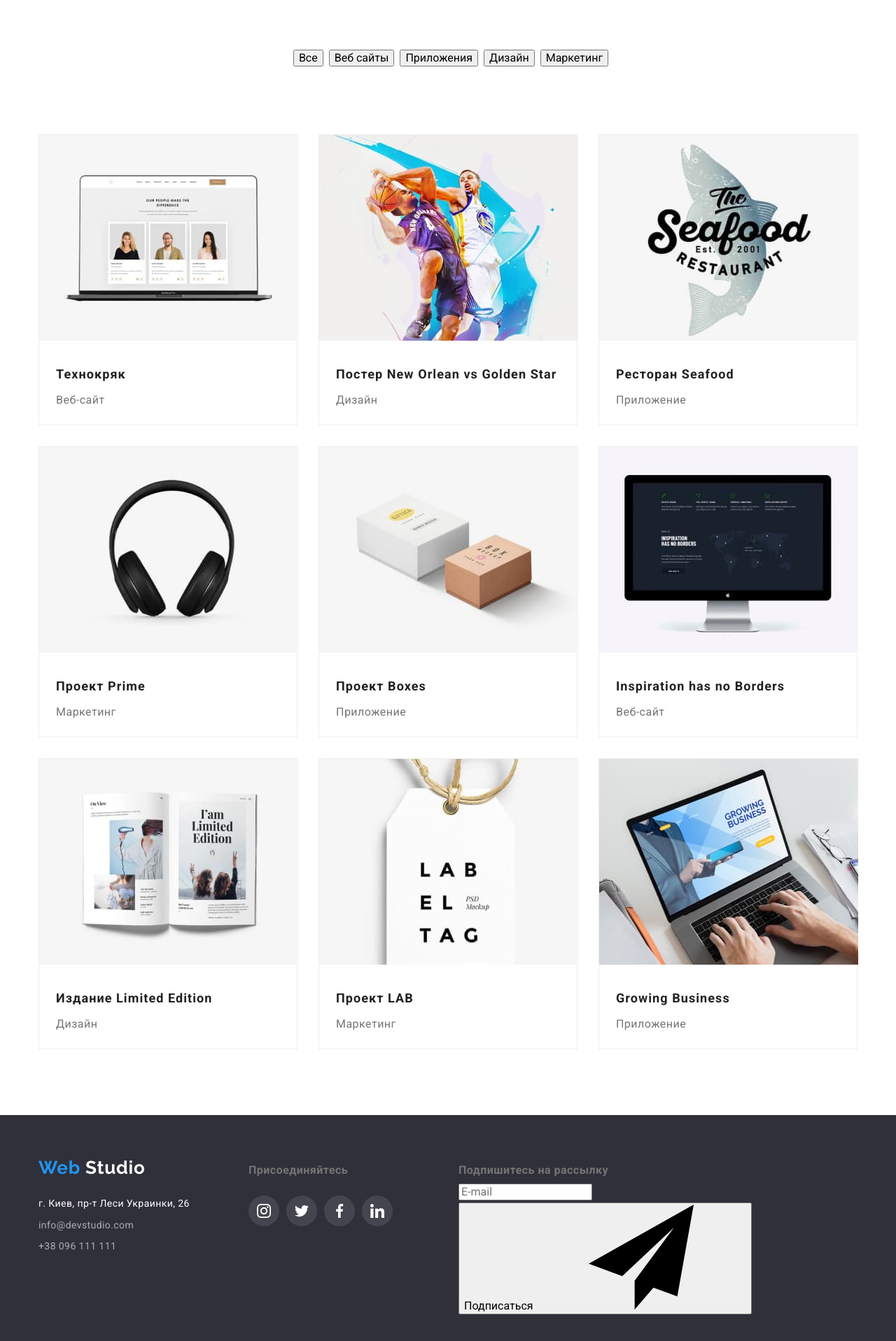
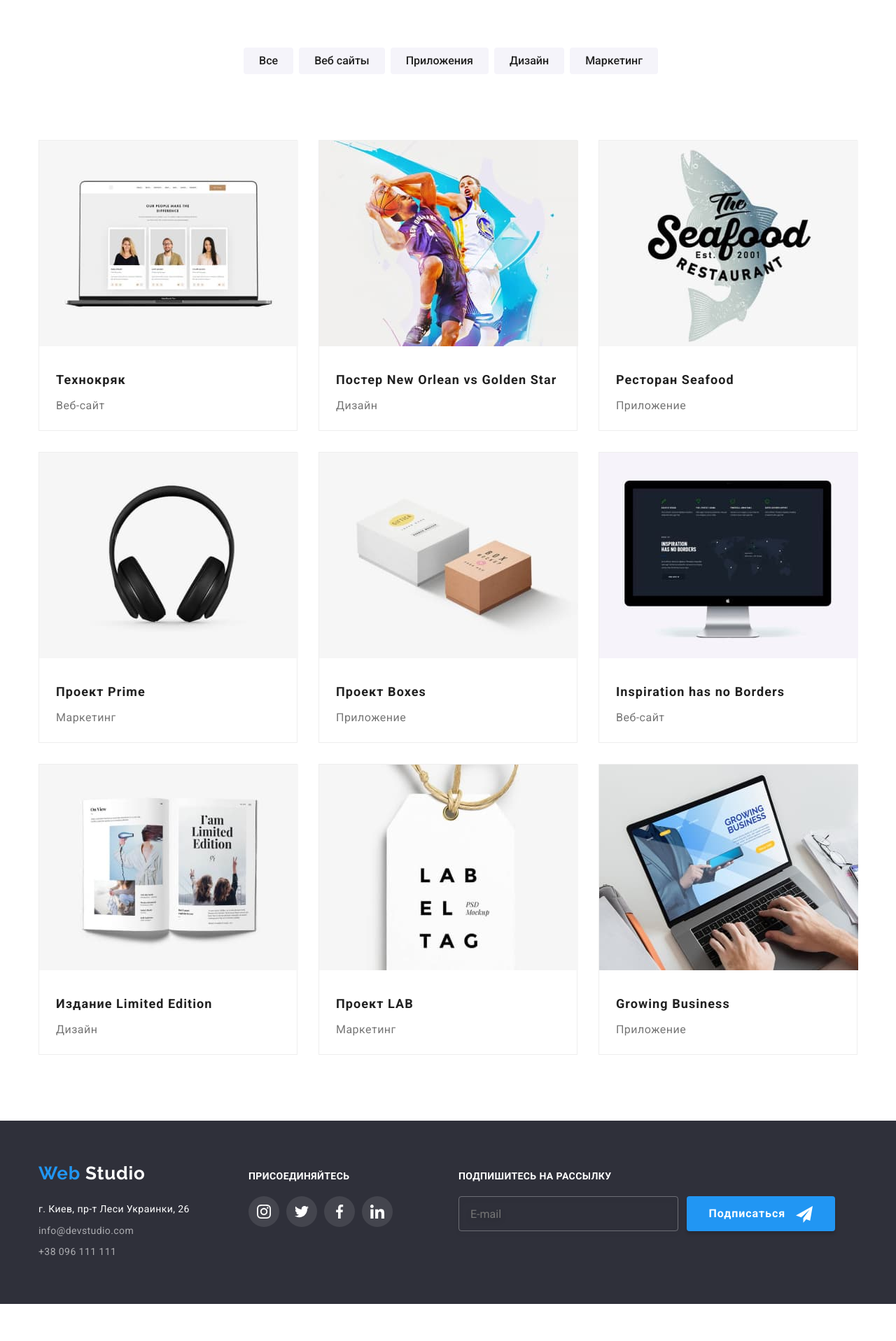
Before and after one commit to pasha836/goit-markup-hw-06, a plain HTML site: page portfolio.html in a window 1280 px wide. Shown: the part 105-2022 px from the top of the page at 70% size. After the commit the page ends 1969 px from the top, so only its background shows below. Drawn offline with Linux system fonts and the light colour scheme.

Commit message:
изменил размеры ссылок

```diff
--- a/css/style.css
+++ b/css/style.css
@@ -99,6 +99,8 @@ body {
 	margin-right: 50px;
 }
 .menu-link {
+	padding-top: 32px;
+	padding-bottom: 32px;
 	font-family: Roboto;
 	font-style: normal;
 	font-weight: 500;
@@ -276,7 +278,6 @@ h1 {
 	background-color: var(--white-color);
 	border: 1px solid rgba(0, 0, 0, 0.1);
 	border-radius: 50%;
-	outline: none;
 }
 .close-modal svg {
 	width: 10px;
@@ -473,14 +474,16 @@ h2 {
 	margin-right: 0;
 }
 .our-team-social-item > a {
-	width: 20px;
-	height: 20px;
+	width: 44px;
+	height: 44px;
 	display: flex;
-	margin: 12px;
 	line-height: 0;
 	letter-spacing: 0;
 }
 .our-team-social-item > a > svg {
+	width: 20px;
+	height: 20px;
+	margin: 12px;
 	fill: #afb1b8;
 
 	transition-property: fill;
@@ -534,15 +537,21 @@ h2 {
 }
 
 .regular-customers-item > a {
+	width: 100%;
+	height: 100%;
 	display: flex;
-	height: 48px;
 }
 .regular-customers-item > a > svg {
+	margin-top: auto;
+	margin-bottom: auto;
+	height: 48px;
+
 	fill: #afb1b8;
 	transition-property: fill;
 	transition-duration: 250ms;
 	transition-timing-function: cubic-bezier(0.4, 0, 0.2, 1);
 	transition-delay: 0;
+	transform: rotateY(50%);
 }
 .regular-customers-item:hover > a > svg,
 .regular-customers-item:focus > a > svg {
@@ -636,13 +645,17 @@ h2 {
 	margin-top: 20px;
 }
 .footer-soc-item > a {
-	width: 20px;
-	height: 20px;
+	width: 44px;
+	height: 44px;
 	display: flex;
-	margin: 12px;
 	line-height: 0;
 	letter-spacing: 0;
 	fill: #ffffff;
+}
+.footer-soc-item > a > svg {
+	width: 20px;
+	height: 20px;
+	margin: 12px;
 }
 .footer-soc-item {
 	background-color: rgba(255, 255, 255, 0.1);
@@ -736,6 +749,32 @@ h2 {
 .btn-portfolio:not(:last-child) {
 	margin-right: 8px;
 }
+.btn-portfolio button {
+	font-family: Roboto;
+	font-style: normal;
+	font-weight: 500;
+	font-size: 16px;
+	line-height: 1.63;
+	padding: 6px 22px;
+	border-radius: 4px;
+	color: var(--dark-color);
+	background: #f5f4fa;
+	/*box-shadow: 0px 4px 4px rgba(0, 0, 0, 0.15);*/
+	border: none;
+	outline: none;
+
+	transition-property: color, transform, background-color, box-shadow;
+	transition-duration: 250ms;
+	transition-timing-function: cubic-bezier(0.4, 0, 0.2, 1);
+	transition-delay: 0;
+}
+.btn-portfolio button:hover,
+.btn-portfolio button:focus {
+	color: var(--white-color);
+	background-color: var(--accent-color);
+	box-shadow: 0px 2px 2px rgba(0, 0, 0, 0.12), 0px 1px 2px rgba(0, 0, 0, 0.08), 0px 3px 1px rgba(0, 0, 0, 0.1);
+	cursor: pointer;
+}
 
 .portfolio-galery-list {
 	display: flex;
--- a/portfolio.html
+++ b/portfolio.html
@@ -232,7 +232,7 @@
 					</ul>
 				</div>
 				<div class="footer-join">
-					<h4 class="footer-join-title">Присоединяйтесь</h4>
+					<h4 class="footer-title">Присоединяйтесь</h4>
 					<ul class="list footer-soc-list">
 						<li class="footer-soc-item">
 							<a href="" aria-label="ссылка Instagram" target="_blank" rel="noopener noreferrer">
@@ -264,23 +264,18 @@
 						</li>
 					</ul>
 				</div>
-				<div class="footer-mailing">
-					<div class="footer-mailing-form">
-						<div>
-							<h4 class="footer-join-title">Подпишитесь на рассылку</h4>
-						</div>
-						<div>
-							<input type="email" pattern="E-mail" name="clien-email" placeholder="E-mail" id="malingbutton" />
-						</div>
-					</div>
-					<div class="footer-button-mailing">
-						<button type="submit">
+
+				<div class="subscribe">
+					<h4 class="footer-title">подпишитесь на рассылку</h4>
+					<form class="form-wrap" action="" method="POST">
+						<input class="email-field" type="email" placeholder="E-mail" name="subscribe" required="" />
+						<button type="submit" class="subscribe-button btn">
 							Подписаться
-							<svg xmlns="http://www.w3.org/2000/svg" xmlns:xlink="http://www.w3.org/1999/xlink">
-								<use xlink:href="./images/symbol-defs.svg#icon-send"></use>
+							<svg class="icon-send">
+								<use href="./images/symbol-defs.svg#icon-send"></use>
 							</svg>
 						</button>
-					</div>
+					</form>
 				</div>
 			</div>
 		</footer>
```
Also changed, not shown: index.html (+0 -19 lines).
